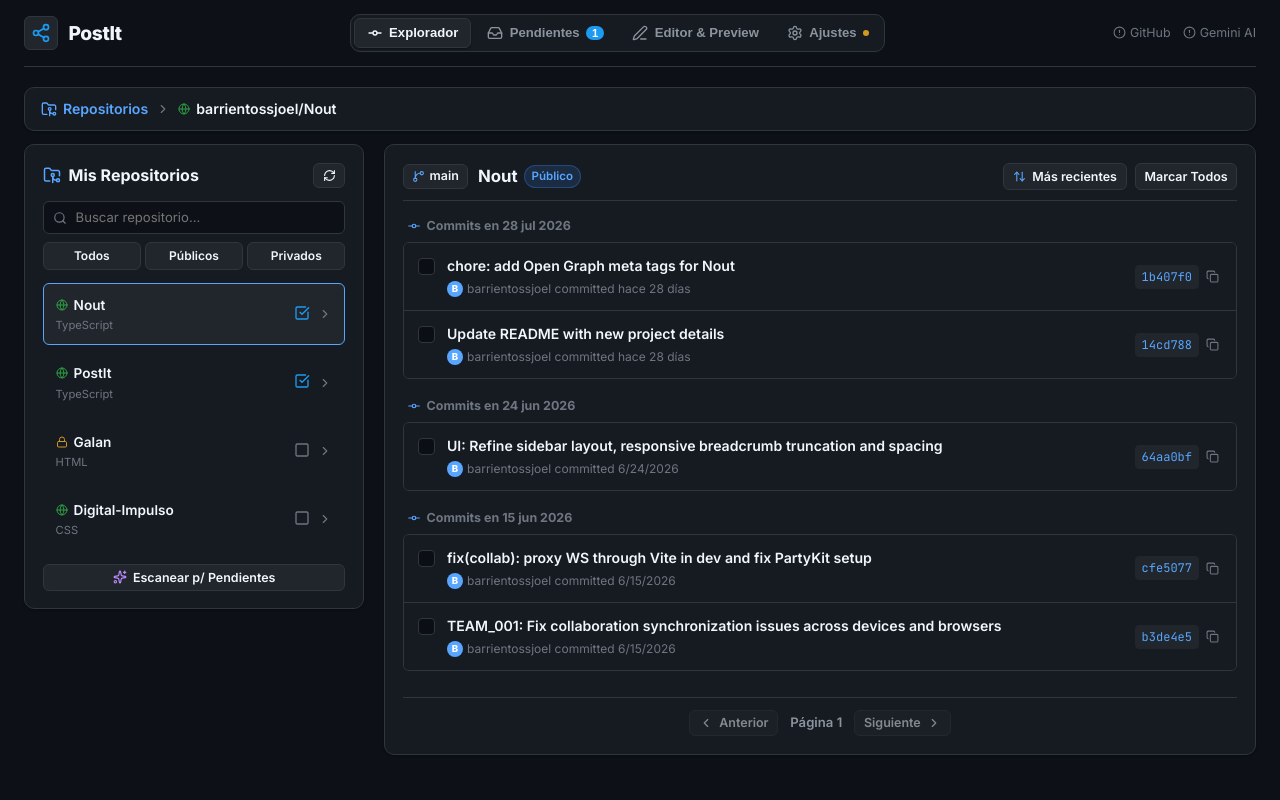
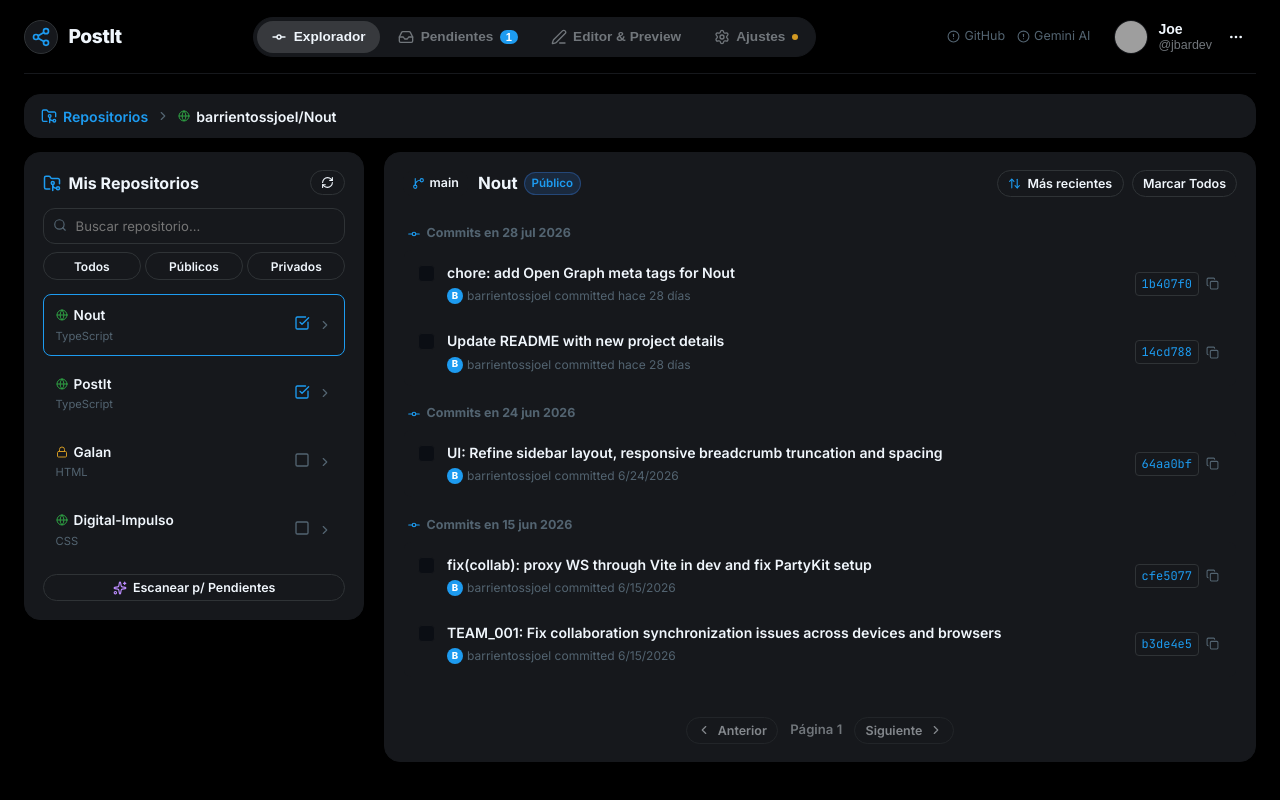
Before and after one commit to barrientossjoel/PostIt, a React (Vite) app: page / in a window 1280 px wide. Shown: the top 800 px of the page. Built offline with nearby package versions, Linux system fonts and the light colour scheme; grey boxes are pictures that could not be loaded.

Commit message:
style(ui): implement X minimalist dark theme, transparent inputs, and profile bar

```diff
--- a/src/App.tsx
+++ b/src/App.tsx
@@ -1,6 +1,7 @@
 import { useState, useEffect } from 'react';
 import type { AppSettings } from './core/entities/Settings';
 import type { Post } from './core/entities/Post';
+import type { UserProfile } from './core/entities/User';
 import { container } from './infrastructure/container';
 
 import { Navbar } from './features/shared/components/Navbar';
@@ -12,6 +13,22 @@ import { RepoExplorerContainer } from './features/explorer/RepoExplorerContainer
 import { PendingQueueContainer } from './features/pending/PendingQueueContainer';
 import { PostPreviewContainer } from './features/preview/PostPreviewContainer';
 import { SettingsContainer } from './features/settings/SettingsContainer';
+import { GoogleAuthModal } from './features/auth/GoogleAuthModal';
+
+const DEFAULT_GOOGLE_USER: UserProfile = {
+  id: 'usr_google_001',
+  email: 'joel.barrientos@gmail.com',
+  name: 'Joe',
+  handle: '@jbardev',
+  avatarUrl: 'https://github.com/barrientossjoel.png',
+  provider: 'google',
+  connectedAccounts: {
+    x: true,
+    linkedin: true,
+    facebook: false,
+  },
+};
+
 
 export function App() {
   const [activeTab, setActiveTab] = useState<TabId>('explorer');
@@ -20,9 +37,24 @@ export function App() {
   const [pendingCount, setPendingCount] = useState<number>(0);
   const [toasts, setToasts] = useState<ToastMessage[]>([]);
 
+  // User Google Auth state
+  const [user, setUser] = useState<UserProfile | null>(() => {
+    const saved = localStorage.getItem('postit_user_session');
+    return saved ? JSON.parse(saved) : DEFAULT_GOOGLE_USER;
+  });
+  const [isAuthModalOpen, setIsAuthModalOpen] = useState(false);
+
   useEffect(() => {
     updatePendingCount();
   }, [activeTab]);
+
+  useEffect(() => {
+    if (user) {
+      localStorage.setItem('postit_user_session', JSON.stringify(user));
+    } else {
+      localStorage.removeItem('postit_user_session');
+    }
+  }, [user]);
 
   const updatePendingCount = () => {
     const allPosts = container.postRepository.getAllPosts();
@@ -43,6 +75,28 @@ export function App() {
     container.settingsRepository.saveSettings(newSettings);
   };
 
+  const handleLoginWithGoogle = (email?: string, name?: string) => {
+    const newUser: UserProfile = {
+      id: `usr_google_${Date.now()}`,
+      email: email || 'usuario.google@gmail.com',
+      name: name || 'Usuario Google',
+      avatarUrl: 'https://github.com/barrientossjoel.png',
+      provider: 'google',
+      connectedAccounts: {
+        x: true,
+        linkedin: true,
+        facebook: true,
+      },
+    };
+    setUser(newUser);
+  };
+
+  const handleLogout = () => {
+    setUser(null);
+    showToast('Sesión de Google cerrada', 'info');
+    setIsAuthModalOpen(false);
+  };
+
   return (
     <div className="app-container">
       <Navbar
@@ -50,6 +104,8 @@ export function App() {
         setActiveTab={setActiveTab}
         pendingCount={pendingCount}
         settings={settings}
+        user={user}
+        onOpenGoogleAuth={() => setIsAuthModalOpen(true)}
       />
 
       <main className="main-content">
@@ -82,6 +138,7 @@ export function App() {
               setCurrentPost(post);
               updatePendingCount();
             }}
+            onNavigateToPending={() => setActiveTab('pending')}
             showToast={showToast}
           />
         )}
@@ -95,6 +152,20 @@ export function App() {
         )}
       </main>
 
+      <GoogleAuthModal
+        user={user}
+        isOpen={isAuthModalOpen}
+        onClose={() => setIsAuthModalOpen(false)}
+        onLoginWithGoogle={handleLoginWithGoogle}
+        onLogout={handleLogout}
+        onUpdateConnectedAccounts={(accounts) => {
+          if (user) {
+            setUser({ ...user, connectedAccounts: accounts });
+          }
+        }}
+        showToast={showToast}
+      />
+
       <ToastContainer toasts={toasts} />
     </div>
   );
--- a/src/features/shared/components/Navbar.tsx
+++ b/src/features/shared/components/Navbar.tsx
@@ -1,6 +1,8 @@
 import React from 'react';
 import type { AppSettings } from '../../../core/entities/Settings';
-import { Share2, GitCommit, Inbox, Edit3, Settings as SettingsIcon, CheckCircle2, AlertCircle } from 'lucide-react';
+import type { UserProfile } from '../../../core/entities/User';
+import { Share2, GitCommit, Inbox, Edit3, Settings as SettingsIcon, CheckCircle2, AlertCircle, LogIn, MoreHorizontal } from 'lucide-react';
+
 
 export type TabId = 'explorer' | 'pending' | 'preview' | 'settings';
 
@@ -9,9 +11,18 @@ interface Props {
   setActiveTab: (tab: TabId) => void;
   pendingCount: number;
   settings: AppSettings;
+  user: UserProfile | null;
+  onOpenGoogleAuth: () => void;
 }
 
-export const Navbar: React.FC<Props> = ({ activeTab, setActiveTab, pendingCount, settings }) => {
+export const Navbar: React.FC<Props> = ({
+  activeTab,
+  setActiveTab,
+  pendingCount,
+  settings,
+  user,
+  onOpenGoogleAuth,
+}) => {
   const isGithubConfigured = Boolean(settings.githubToken);
   const isGeminiConfigured = Boolean(settings.geminiApiKey);
 
@@ -71,6 +82,47 @@ export const Navbar: React.FC<Props> = ({ activeTab, setActiveTab, pendingCount,
           {isGeminiConfigured ? <CheckCircle2 size={13} /> : <AlertCircle size={13} />}
           <span>Gemini AI</span>
         </div>
+
+        {/* Google Authentication / User Profile Widget (Matching X Profile Bar) */}
+        <button
+          className="user-profile-widget"
+          onClick={onOpenGoogleAuth}
+          style={{
+            display: 'flex',
+            alignItems: 'center',
+            gap: '10px',
+            padding: '6px 12px',
+            borderRadius: '9999px',
+            background: 'transparent',
+            border: 'none',
+            cursor: 'pointer',
+            transition: 'background-color 0.15s ease',
+          }}
+        >
+          {user ? (
+            <>
+              <img
+                src={user.avatarUrl}
+                alt={user.name}
+                style={{ width: 34, height: 34, borderRadius: '50%', border: '1px solid var(--border-color)', objectFit: 'cover' }}
+              />
+              <div style={{ display: 'flex', flexDirection: 'column', textAlign: 'left', lineHeight: 1.2 }}>
+                <span style={{ fontSize: '0.88rem', fontWeight: 700, color: 'var(--text-primary)' }}>
+                  {user.name}
+                </span>
+                <span style={{ fontSize: '0.78rem', color: 'var(--text-secondary)' }}>
+                  {user.handle || `@${user.email.split('@')[0]}`}
+                </span>
+              </div>
+              <MoreHorizontal size={16} color="var(--text-primary)" style={{ marginLeft: '6px' }} />
+            </>
+          ) : (
+            <>
+              <LogIn size={15} color="var(--accent-x)" />
+              <span style={{ fontSize: '0.82rem', fontWeight: 600, color: 'var(--text-primary)' }}>Google Login</span>
+            </>
+          )}
+        </button>
       </div>
     </header>
   );
--- a/src/index.css
+++ b/src/index.css
@@ -3,25 +3,25 @@
    ========================================================================== */
 
 :root {
-  /* Color Palette - GitHub & X Fusion */
-  --bg-primary: #0d1117;
-  --bg-secondary: #161b22;
-  --bg-tertiary: #21262d;
-  --bg-elevated: #16181c;
+  /* Color Palette - X Dark Minimalist Theme */
+  --bg-primary: #000000;
+  --bg-secondary: #16181c;
+  --bg-tertiary: #16181c;
+  --bg-elevated: #202327;
 
-  --border-color: #30363d;
-  --border-subtle: #21262d;
-  --border-focus: #58a6ff;
+  --border-color: #16181c;
+  --border-subtle: #2f3336;
+  --border-focus: #1d9bf0;
 
   --text-primary: #f0f6fc;
-  --text-secondary: #8b949e;
-  --text-muted: #6e7681;
+  --text-secondary: #71767b;
+  --text-muted: #536471;
 
   --accent-github: #238636;
   --accent-github-hover: #2ea043;
   --accent-x: #1d9bf0;
   --accent-x-hover: #1a8cd8;
-  --accent-blue: #58a6ff;
+  --accent-blue: #1d9bf0;
   --accent-purple: #bc8cff;
   --accent-orange: #d29922;
   --accent-red: #f85149;
@@ -29,11 +29,11 @@
   /* Fonts & Shadows */
   --font-sans: 'Inter', -apple-system, BlinkMacSystemFont, "Segoe UI", Roboto, "Helvetica Neue", Arial, sans-serif;
   --font-mono: 'JetBrains Mono', ui-monospace, SFMono-Regular, "SF Mono", Menlo, Consolas, monospace;
-  --shadow-sm: 0 1px 2px rgba(0, 0, 0, 0.4);
-  --shadow-md: 0 4px 12px rgba(0, 0, 0, 0.5);
-  --radius-sm: 6px;
-  --radius-md: 10px;
-  --radius-lg: 14px;
+  --shadow-sm: none;
+  --shadow-md: none;
+  --radius-sm: 8px;
+  --radius-md: 12px;
+  --radius-lg: 16px;
 }
 
 html, body, #root {
@@ -80,7 +80,7 @@ body {
   align-items: center;
   justify-content: space-between;
   padding: 0.85rem 0;
-  border-bottom: 1px solid var(--border-color);
+  border-bottom: 1px solid #16181c;
   gap: 1rem;
   flex-wrap: wrap;
   width: 100%;
@@ -96,8 +96,8 @@ body {
   width: 34px;
   height: 34px;
   background: var(--bg-tertiary);
-  border: 1px solid var(--border-color);
-  border-radius: var(--radius-sm);
+  border: 1px solid #2f3336;
+  border-radius: 9999px;
   display: flex;
   align-items: center;
   justify-content: center;
@@ -117,8 +117,8 @@ body {
   gap: 0.25rem;
   background: var(--bg-secondary);
   padding: 3px;
-  border: 1px solid var(--border-color);
-  border-radius: var(--radius-md);
+  border: 1px solid #16181c;
+  border-radius: 9999px;
   max-width: 100%;
 }
 
@@ -126,9 +126,9 @@ body {
   display: flex;
   align-items: center;
   gap: 0.4rem;
-  padding: 0.4rem 0.75rem;
-  border-radius: var(--radius-sm);
-  font-size: 0.82rem;
+  padding: 0.5rem 0.9rem;
+  border-radius: 9999px;
+  font-size: 0.85rem;
   font-weight: 600;
   color: var(--text-secondary);
   background: transparent;
@@ -140,14 +140,13 @@ body {
 
 .nav-tab:hover {
   color: var(--text-primary);
-  background: var(--bg-tertiary);
+  background: rgba(239, 243, 244, 0.1);
 }
 
 .nav-tab.active {
   color: var(--text-primary);
-  background: var(--bg-tertiary);
-  border: 1px solid var(--border-color);
-  box-shadow: var(--shadow-sm);
+  background: rgba(239, 243, 244, 0.15);
+  font-weight: 700;
 }
 
 .header-status-indicators {
@@ -164,7 +163,12 @@ body {
   font-size: 0.7rem;
   font-weight: 700;
   padding: 1px 6px;
-  border-radius: 10px;
+  border-radius: 9999px;
+}
+
+/* User Profile Widget Hover */
+.user-profile-widget:hover {
+  background-color: rgba(239, 243, 244, 0.1) !important;
 }
 
 /* Main Layout */
@@ -174,13 +178,13 @@ body {
   width: 100%;
 }
 
-/* Cards & Panels */
+/* Cards & Panels - Seamless Divs without contrasting border color */
 .github-card {
   background-color: var(--bg-secondary);
-  border: 1px solid var(--border-color);
-  border-radius: var(--radius-md);
+  border: 1px solid #16181c;
+  border-radius: var(--radius-lg);
   padding: 1.1rem;
-  box-shadow: var(--shadow-sm);
+  box-shadow: none;
   width: 100%;
   box-sizing: border-box;
   position: relative;
@@ -274,7 +278,7 @@ body {
   align-items: center;
   gap: 0.4rem;
   padding: 0.45rem 0.85rem;
-  border-radius: var(--radius-sm);
+  border-radius: 9999px;
   font-size: 0.82rem;
   font-weight: 600;
   cursor: pointer;
@@ -287,13 +291,13 @@ body {
 }
 
 .btn-primary {
-  background-color: var(--accent-github);
-  color: #ffffff;
-  border-color: rgba(240, 246, 252, 0.1);
+  background-color: #eff3f4;
+  color: #0f1419;
+  border-color: transparent;
 }
 
 .btn-primary:hover:not(:disabled) {
-  background-color: var(--accent-github-hover);
+  background-color: #d7dbdc;
 }
 
 .btn-x-black {
@@ -306,14 +310,14 @@ body {
 }
 
 .btn-secondary {
-  background-color: var(--bg-tertiary);
+  background-color: transparent;
   color: var(--text-primary);
-  border-color: var(--border-color);
+  border-color: #2f3336;
 }
 
 .btn-secondary:hover:not(:disabled) {
-  background-color: #30363d;
-  border-color: #8b949e;
+  background-color: rgba(239, 243, 244, 0.1);
+  border-color: #536471;
 }
 
 .btn-danger {
@@ -328,7 +332,7 @@ body {
 }
 
 .btn-sm {
-  padding: 0.3rem 0.55rem;
+  padding: 0.3rem 0.65rem;
   font-size: 0.78rem;
 }
 
@@ -337,7 +341,7 @@ body {
   cursor: not-allowed;
 }
 
-/* Inputs & Form Controls */
+/* Inputs & Form Controls - Transparent background, defined border color */
 .input-group {
   display: flex;
   flex-direction: column;
@@ -355,13 +359,13 @@ body {
 .textarea-input,
 .select-input {
   width: 100%;
-  background-color: var(--bg-primary);
-  border: 1px solid var(--border-color);
-  border-radius: var(--radius-sm);
-  padding: 0.45rem 0.65rem;
+  background-color: transparent !important;
+  border: 1px solid #2f3336 !important;
+  border-radius: var(--radius-md);
+  padding: 0.55rem 0.75rem;
   color: var(--text-primary);
   font-family: inherit;
-  font-size: 0.85rem;
+  font-size: 0.88rem;
   outline: none;
   transition: border-color 0.15s ease;
   box-sizing: border-box;
@@ -370,8 +374,8 @@ body {
 .input-text:focus,
 .textarea-input:focus,
 .select-input:focus {
-  border-color: var(--border-focus);
-  box-shadow: 0 0 0 3px rgba(88, 166, 255, 0.15);
+  border-color: var(--accent-x) !important;
+  box-shadow: 0 0 0 2px rgba(29, 155, 240, 0.2);
 }
 
 .textarea-input {
```
Also changed, not shown: .teams/TEAM_003_x_minimalist_refinement.md (added), 1 other file (tests, documents, lock files or other folders).
